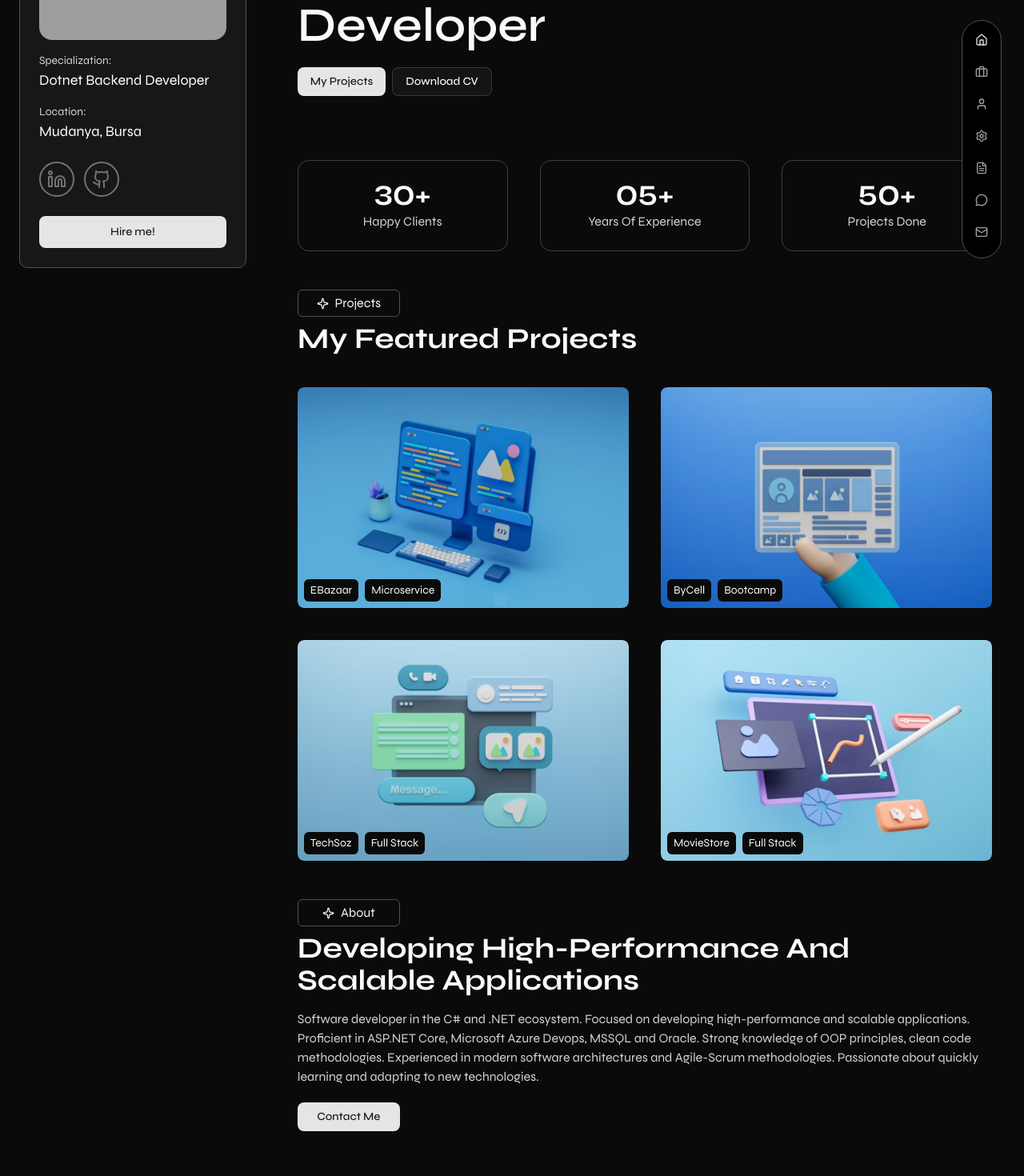
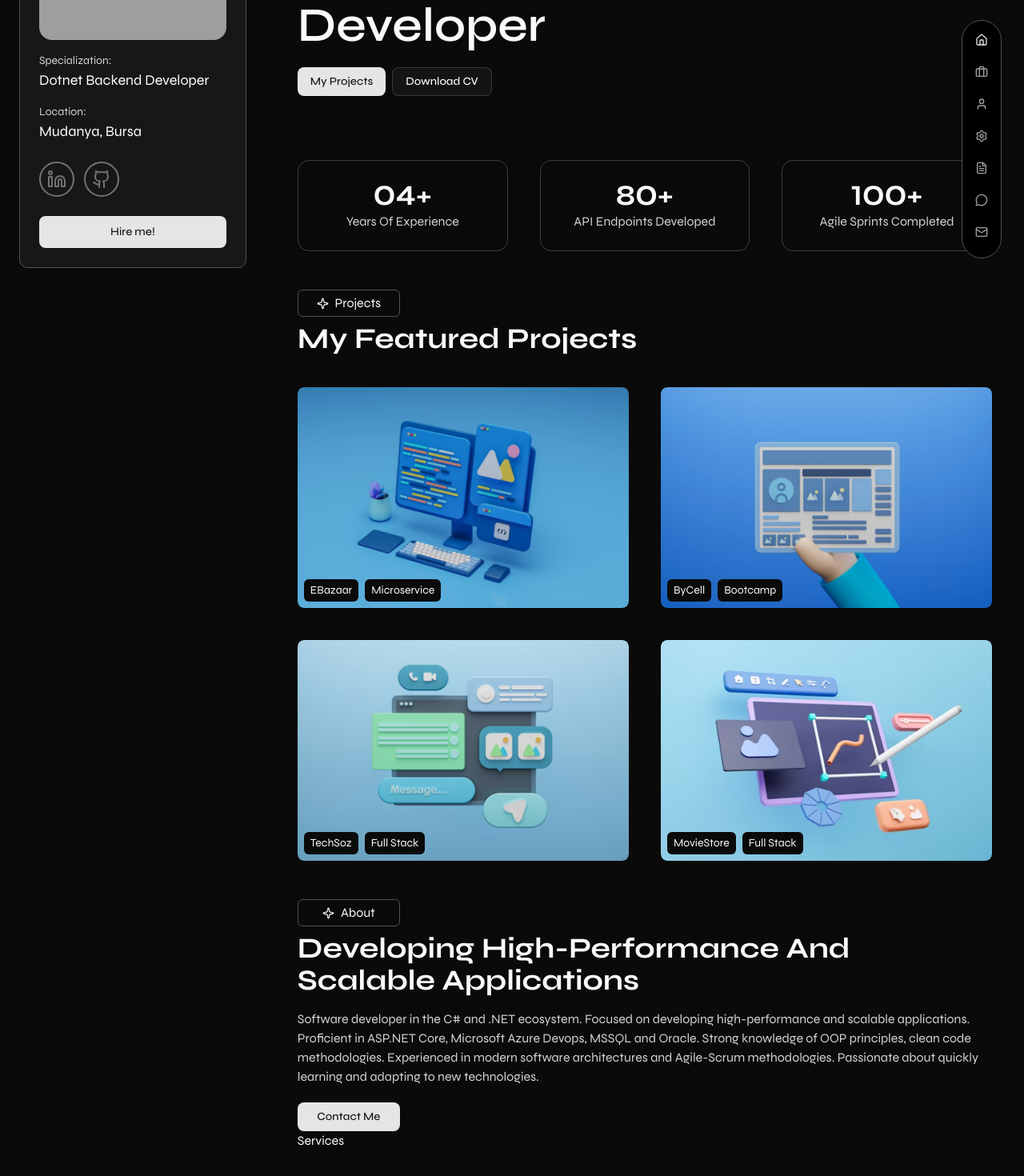
Before and after one commit to codearct/personal-portfolio, a React (Vite) app: page / in a window 1280 px wide. Shown: the part 226-1696 px from the top of the page at 80% size. Built offline with nearby package versions, Linux system fonts and the light colour scheme; grey boxes are pictures that could not be loaded.

Commit message:
feat: add Services component and update App layout; modify social links and stats data

```diff
--- a/src/App.tsx
+++ b/src/App.tsx
@@ -10,6 +10,7 @@ import { Hero } from '@/components/Hero';
 import { Stats } from '@/components/Stats';
 import { Projects } from '@/components/Projects';
 import { About } from '@/components/About';
+import { Services } from '@/components/Services';
 
 export const App = () => {
   return (
@@ -18,6 +19,7 @@ export const App = () => {
       <Stats />
       <Projects />
       <About />
+      <Services />
     </main>
   );
 };
--- a/src/components/Profile.tsx
+++ b/src/components/Profile.tsx
@@ -46,6 +46,8 @@ export const Profile = () => {
               <a
                 key={i}
                 href={social.link}
+                target='_blank'
+                rel='noopener noreferrer'
                 className='hover:text-primary border-2 border-neutral-500 p-2 rounded-full hover:border-primary transition duration-200'
               >
                 <Icon className='size-6' />
--- /dev/null
+++ b/src/components/Services.tsx
@@ -0,0 +1,8 @@
+/**
+ * @copyright 2025 Mehmet Akif YILDIZ
+ * @license Apache-2.0
+ */
+
+export const Services = () => {
+  return <div>Services</div>;
+};
--- a/src/components/Sidebar.tsx
+++ b/src/components/Sidebar.tsx
@@ -88,6 +88,8 @@ export const Sidebar = () => {
                   <a
                     key={i}
                     href={social.link}
+                    target='_blank'
+                    rel='noopener noreferrer'
                     className='hover:text-primary border-2 border-neutral-500 p-2 rounded-full hover:border-primary transition duration-200'
                   >
                     <Icon className='size-4' />
--- a/src/constants/index.tsx
+++ b/src/constants/index.tsx
@@ -62,12 +62,12 @@ const socialLinks: LinksType[] = [
   {
     icon: Linkedin,
     label: 'LinkedIn',
-    link: '/#',
+    link: 'https://www.linkedin.com/in/mehmet-akif-yildiz/',
   },
   {
     icon: Github,
     label: 'Github',
-    link: '/#',
+    link: 'https://github.com/codearct',
   },
 ];
 
@@ -204,16 +204,16 @@ const services: ServiceType[] = [
 
 const statsData: StatsType[] = [
   {
-    number: '30+',
-    label: 'Happy Clients',
-  },
-  {
-    number: '05+',
+    number: '04+',
     label: 'Years Of Experience',
   },
   {
-    number: '50+',
-    label: 'Projects Done',
+    number: '80+',
+    label: 'API Endpoints Developed',
+  },
+  {
+    number: '100+',
+    label: 'Agile Sprints Completed',
   },
 ];
 
```
